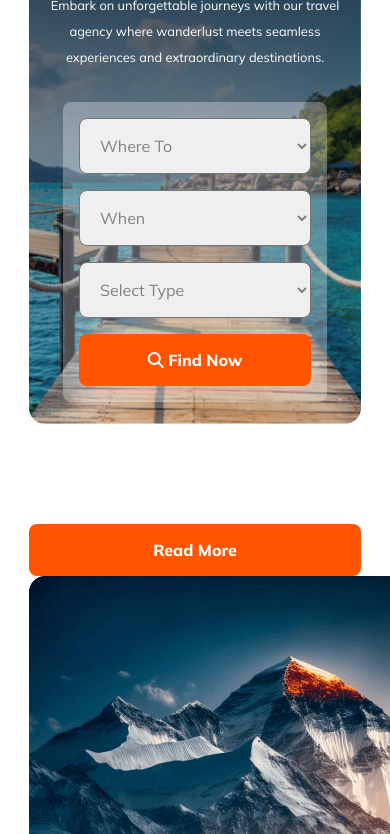
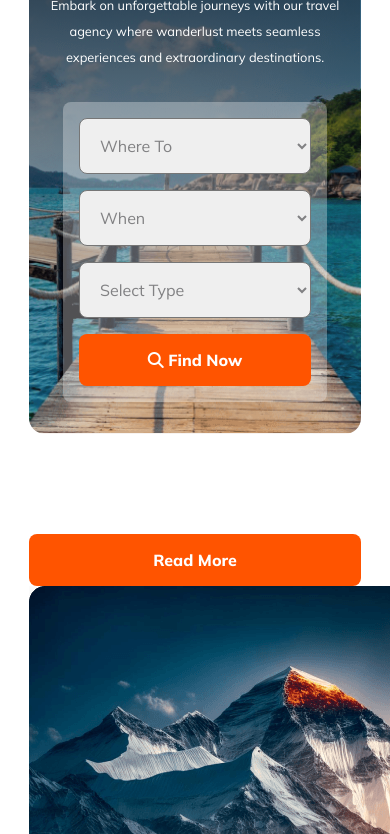
Before and after one commit to NahidaFatme/Fly-Foreign, a plain HTML site: page index.html in a window 390 px wide. Shown: the part 158-992 px from the top of the page. Drawn offline with Linux system fonts and the light colour scheme.

Commit message:
nav more responsive

```diff
--- a/index.html
+++ b/index.html
@@ -28,6 +28,7 @@
             </ul>
         </nav>
         <div class="banner">
+            <div class="banner-content">
                 <h2 class="banner-title">Explore Your Travel</h2>
                 <p class="banner-description">Embark on unforgettable journeys with our travel agency where wanderlust meets seamless experiences and extraordinary destinations.</p>
                 <form class="banner-form">
@@ -48,6 +49,7 @@
                     </select>
                     <button class="primary-button"><i class="fa-solid fa-magnifying-glass"></i> Find Now</button>
                 </form>
+            </div>
         </div>
     </header>
     <main>
--- a/style.css
+++ b/style.css
@@ -16,7 +16,7 @@ section{
     margin-top: 100px;
 }
 nav, .banner {
-    margin-top: 60px;
+    margin-top: 50px;
 }
 nav{
     display: flex;
@@ -53,14 +53,16 @@ nav span{
 }
 .banner{
     background: linear-gradient(180deg, rgba(19, 19, 24, 0.80) 0%, rgba(19, 19, 24, 0) 100%), url("Images/Group 13 (1) (1).png");
+    background-position: center;
+    background-size: cover;
     background-repeat: no-repeat;
-    background-position: center;
     height: auto;
-    height: 500px;
     border-radius: 16px;
     text-align: center;
     align-items: center;
-
+}
+.banner-content{
+    padding-bottom: 106px;
 }
 .banner-title{
     color: white;
@@ -148,7 +150,9 @@ nav span{
     }
     .banner{
         margin-top: 17px;
-        max-height: 800px;
+    }
+    .banner-content{
+        padding-bottom: 32px;
     }
     .banner-title{
         padding-top: 32px;
```
Lines whose indentation alone changed are shown as unchanged.
